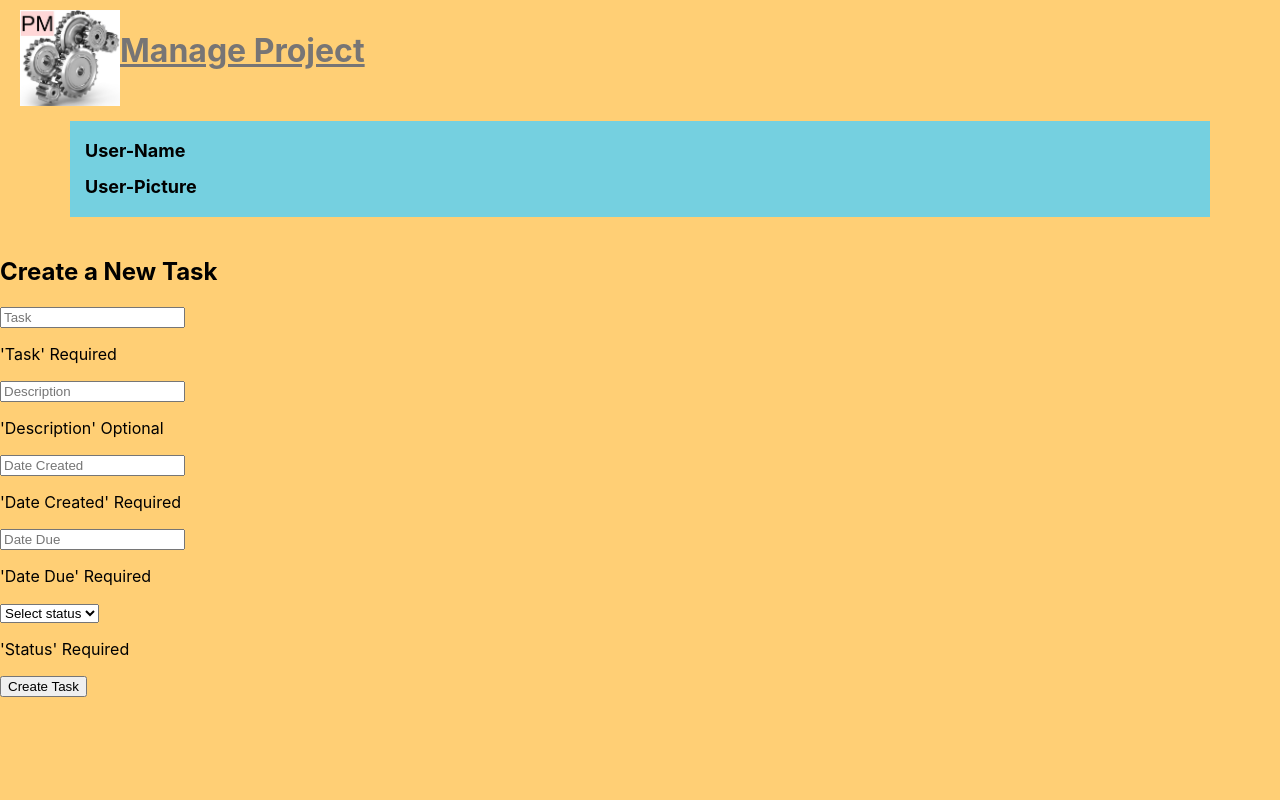
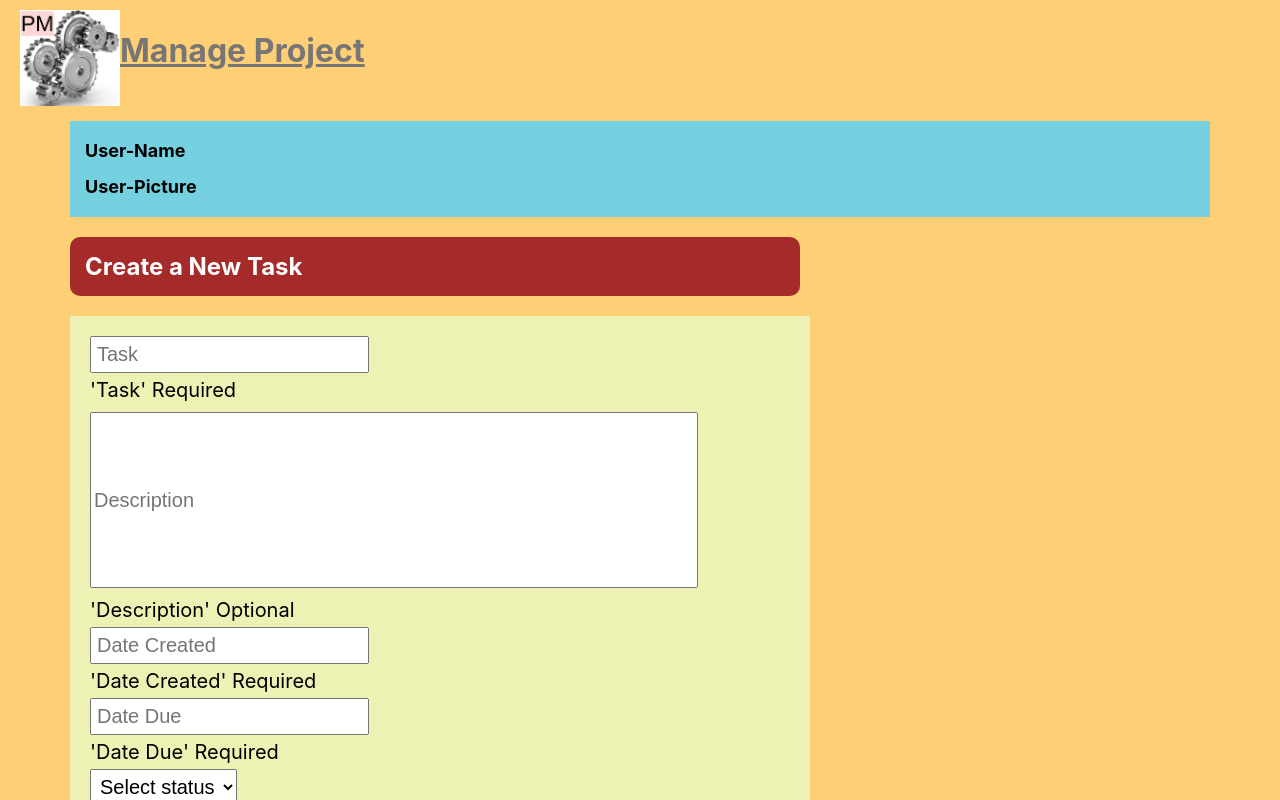
Before and after one commit to bkimmelv2/ManageProject---Front-End, a React (Create React App) app in the folder manage-project-frontend/: page /create/1 in a window 1280 px wide. Built offline with nearby package versions, Linux system fonts and the light colour scheme; no server answers.

Commit message:
Create & Edit Pages Styling Done

```diff
--- a/manage-project-frontend/src/App.css
+++ b/manage-project-frontend/src/App.css
@@ -128,3 +128,46 @@
   margin-top: 525px;
   margin-left: 640px;
 }
+
+
+.EditTitle{
+  background-color: brown;
+  padding: 15px;
+  width: 700px;
+  border-radius: 10px;
+  color:white;
+  margin: 0 10px 0 70px;
+}
+
+.input{
+  font-size: 20px;
+  padding: 5px;
+}
+
+.inputGap {
+  margin: 5px 0 5px 0;
+}
+
+.Form {
+  background-color: rgb(237, 241, 179);
+  margin: 20px 10px 0 70px;
+  padding: 20px;
+  width: 700px;
+  font-size: 20px;
+}
+
+.Btn {
+  width: 120px;
+  font-size: 17px;
+  font-weight:600;
+  padding:5px;
+  border-radius: 10px;
+  margin: 0 10px 0 70px;
+}
+
+.Desc {
+  width: 600px;
+  height: 170px;
+  font-size: 20px;
+  margin: 5px 0 5px 0;
+}
--- a/manage-project-frontend/src/pages/Create.js
+++ b/manage-project-frontend/src/pages/Create.js
@@ -36,37 +36,37 @@ const Create = (props) => {
 
   return (
     <div>
-      <h2>Create a New Task</h2>
-      <form onSubmit={handleSubmit}>
-        <input
+      <h2 className='EditTitle' >Create a New Task</h2>
+      <form onSubmit={handleSubmit} className='Form' >
+        <input className='input'
           type='text'
           value={newForm.title}
           name='title'
           placeholder='Task'
           onChange={handleChange}
-        /> <p>'Task' Required</p>
-        <input
+        /> <p className='inputGap'>'Task' Required</p>
+        <input className='Desc'
           type='text'
           value={newForm.description}
           name='description'
           placeholder='Description'
           onChange={handleChange}
-        /> <p>'Description' Optional</p>
-        <input
+        /> <p className='inputGap'>'Description' Optional</p>
+        <input className='input'
           type='text'
           value={newForm.dateCreated}
           name='dateCreated'
           placeholder='Date Created'
           onChange={handleChange}
-        /> <p>'Date Created' Required</p>
-        <input
+        /> <p className='inputGap'>'Date Created' Required</p>
+        <input className='input'
           type='text'
           value={newForm.dateDue}
           name='dateDue'
           placeholder='Date Due'
           onChange={handleChange}
-        /> <p>'Date Due' Required</p>
-        <select
+        /> <p className='inputGap'>'Date Due' Required</p>
+        <select className='input'
           value={newForm.status}
           name='status'
           onChange={handleChange}
@@ -75,8 +75,8 @@ const Create = (props) => {
           <option value='To Do'>To Do</option>
           <option value='Doing'>Doing</option>
           <option value='Done'>Done</option>
-        </select> <p>'Status' Required</p>
-        <input type ='Submit' value='Create Task' />
+        </select> <p className='inputGap'>'Status' Required</p>
+        <input type ='Submit' value='Create Task' className='Btn' />
       </form>
     </div>
   )
--- a/manage-project-frontend/src/pages/Edit.js
+++ b/manage-project-frontend/src/pages/Edit.js
@@ -33,37 +33,37 @@ const Edit = (props) => {
 
   return (
     <div>
-      <h2>Edit Task</h2>
-        <form onSubmit={handleSubmit}>
-          <input
+      <h2 className='EditTitle'>Edit Task</h2>
+        <form onSubmit={handleSubmit} className='Form'>
+          <input className='input'
             type='text'
             value={updateForm.title}
             name='title'
             placeholder={task.title}
             onChange={handleChange}
-          /> <p>'Task' Required</p>
-          <input
+          /> <p className='inputGap'>'Task' Required</p>
+          <input className='Desc'
             type='text'
             value={updateForm.description}
             name='description'
             placeholder={task.description}
             onChange={handleChange}
-          /> <p>'Description' Optional</p>
-          <input
+          /> <p className='inputGap'>'Description' Optional</p>
+          <input className='input'
             type='text'
             value={updateForm.dateCreated}
             name='dateCreated'
             placeholder={task.dateCreated}
             onChange={handleChange}
-          /> <p>'Date Created' Required</p>
-          <input
+          /> <p className='inputGap'>'Date Created' Required</p>
+          <input className='input'
             type='text'
             value={updateForm.dateDue}
             name='dateDue'
             placeholder={task.dateDue}
             onChange={handleChange}
-          /> <p>'Date Due' Required</p>
-          <select
+          /> <p className='inputGap'>'Date Due' Required</p>
+          <select className='input'
             value={updateForm.status}
             name='status'
             onChange={handleChange}
@@ -72,8 +72,8 @@ const Edit = (props) => {
             <option value='To Do'>To Do</option>
             <option value='Doing'>Doing</option>
             <option value='Done'>Done</option>
-          </select> <p>Required</p>
-          <input type="Submit" value="Update" />
+          </select> <p className='inputGap'>Required</p>
+          <input type="Submit" value="Update" className='Btn'/>
         </form>
       </div>
     )
```
